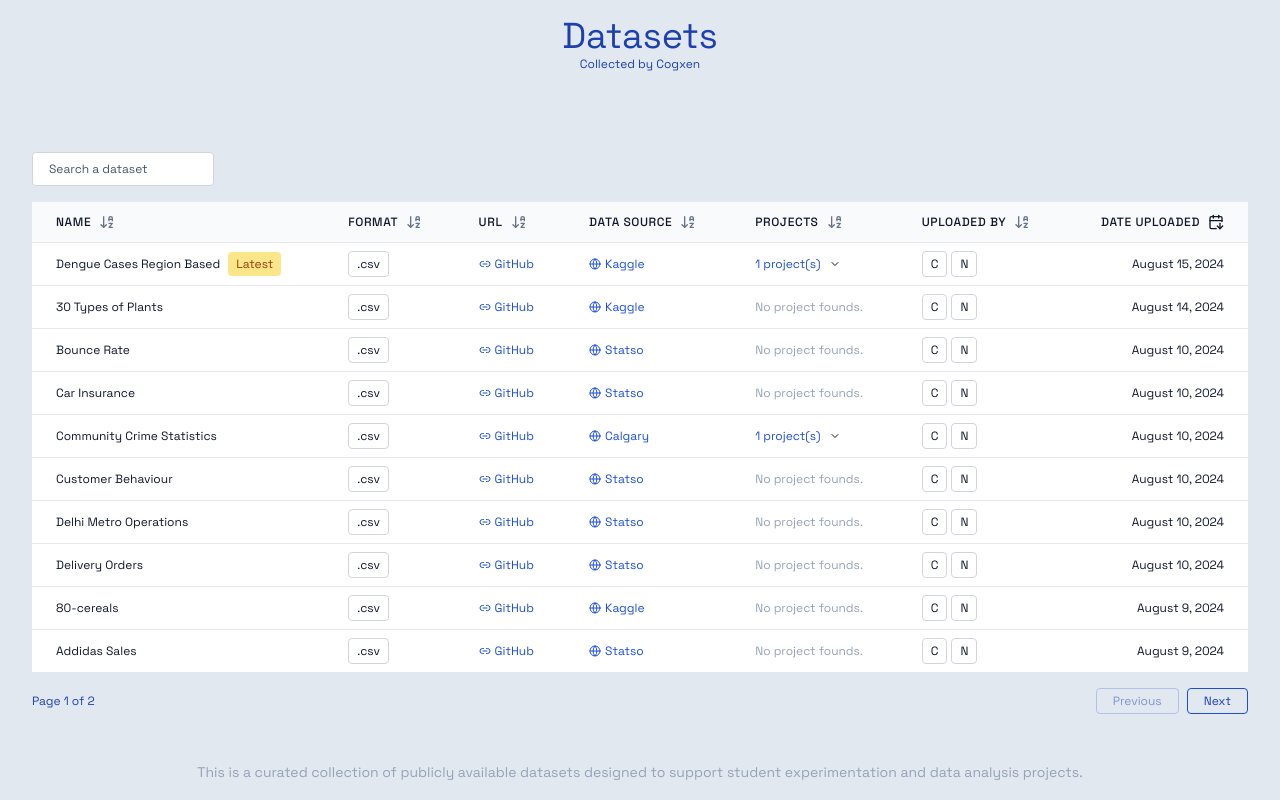
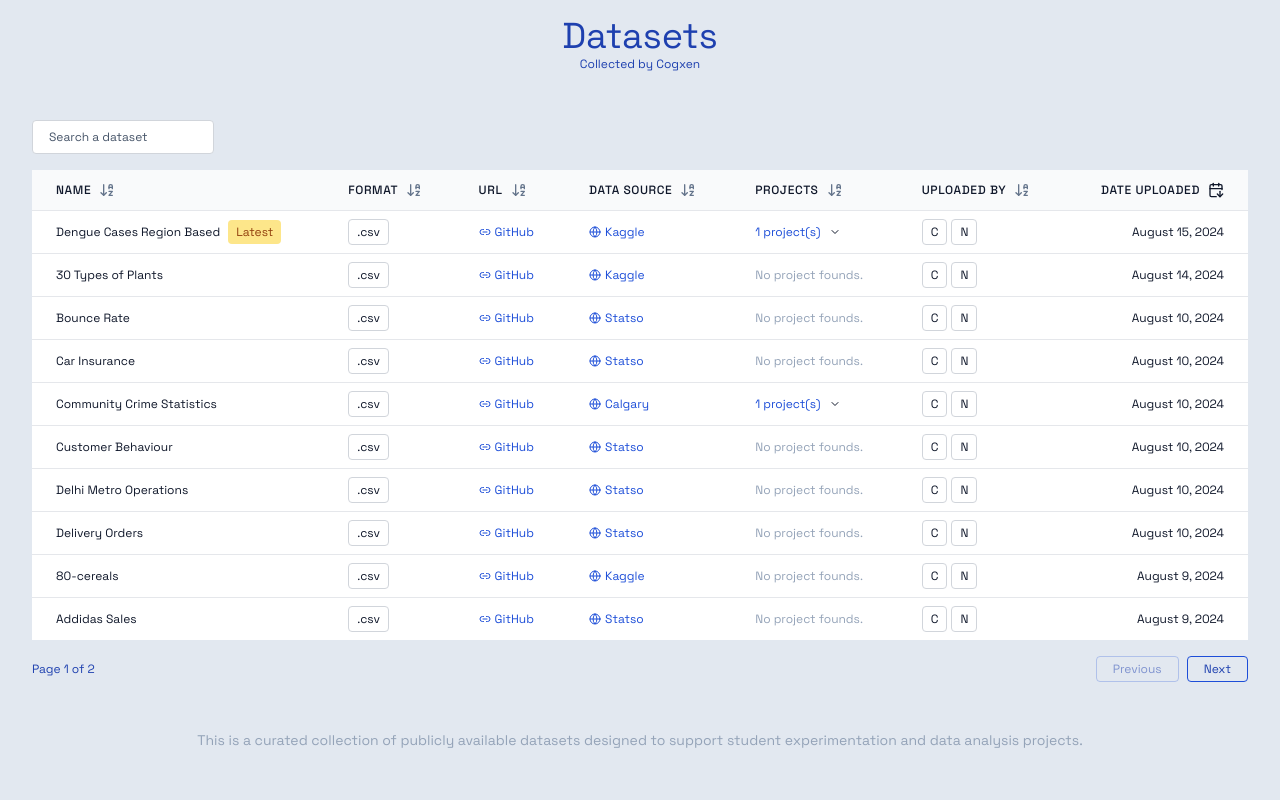
Before and after one commit to cogxen/datasets, a Next.js app: page / in a window 1280 px wide. Built offline with nearby package versions, Linux system fonts and the light colour scheme.

Commit message:
style: update UI

```diff
--- a/src/app/page.tsx
+++ b/src/app/page.tsx
@@ -7,7 +7,7 @@ export default function Home() {
         <h1 className="text-4xl text-center">Datasets</h1>
         <span className="text-xs">Collected by Cogxen</span>
       </div>
-      <div className="pt-16 mx-auto w-full max-w-7xl">
+      <div className="pt-8 mx-auto w-full max-w-7xl">
         <DatasetsTable />
       </div>
     </div>
```
